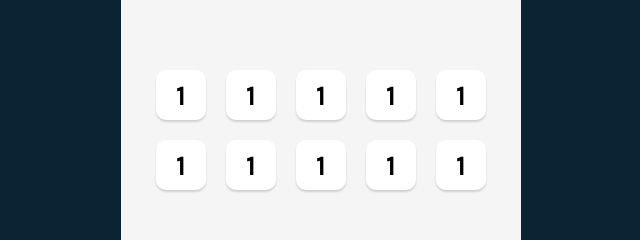
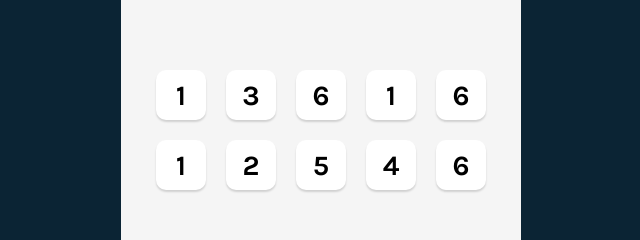
Before and after one commit to TylerNguye/tenzies, a React (Vite) app: page / in a window 1280 px wide. Shown: the part 270-510 px from the top of the page, without its empty margins (319-959 px from the left). Built offline with nearby package versions, Linux system fonts and the light colour scheme.

Commit message:
Randomize dice

```diff
--- a/src/components/App.jsx
+++ b/src/components/App.jsx
@@ -1,19 +1,21 @@
+import { useState } from 'react'
 import Die from './Die'
 
 export default function App() {
-    return(
+    const [dice, setDice] = useState(generateAllNewDice());
+
+    function generateAllNewDice() {
+        return new Array(10)
+            .fill(0)
+            .map(() => Math.ceil(Math.random() * 6))
+    }
+
+    const diceElements = dice.map(num => <Die value={num}/>)
+
+    return (
         <main>
             <div id="diceDiv">
-                <Die value={1}/>
-                <Die value={1}/>
-                <Die value={1}/>
-                <Die value={1}/>
-                <Die value={1}/>
-                <Die value={1}/>
-                <Die value={1}/>
-                <Die value={1}/>
-                <Die value={1}/>
-                <Die value={1}/>
+                {diceElements}
             </div>
         </main>
     )
```
